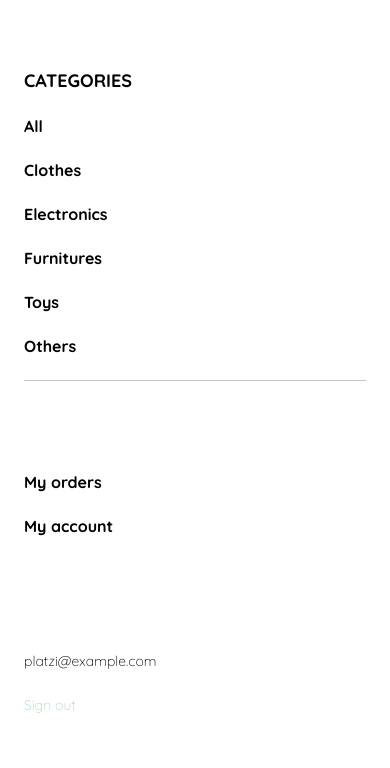
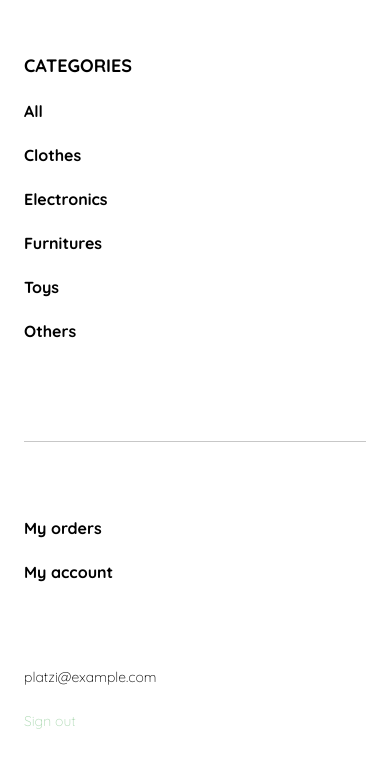
Before and after one commit to David-Ostos/platzi_front-end, a website: page menu_mobile.html in a window 390 px wide. Drawn offline with Linux system fonts and the light colour scheme.

Commit message:
subiendo menu mobile

```diff
--- a/menu_mobile.html
+++ b/menu_mobile.html
@@ -69,7 +69,7 @@
         justify-self: flex-start;
       }
 
-      .mobile-menu ul:nth-child(1){
+      .line{
         border-bottom: 1px solid var(--very-light);
 
       }
@@ -114,6 +114,10 @@
           <a href="">Others</a>
         </li>
       </ul>
+
+      <p class="line">
+      </p>
+
       <ul class="account">
 
         <li>
```
